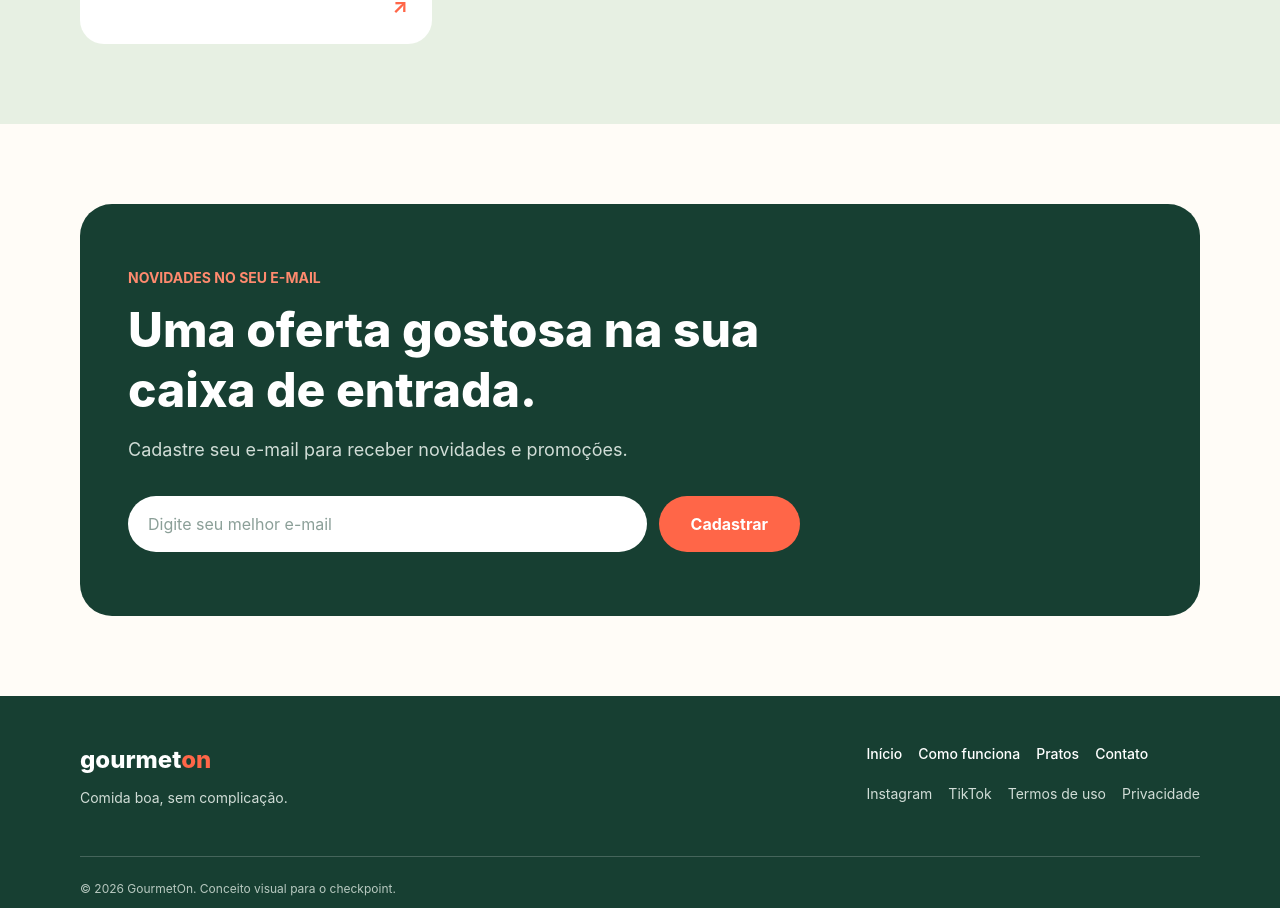
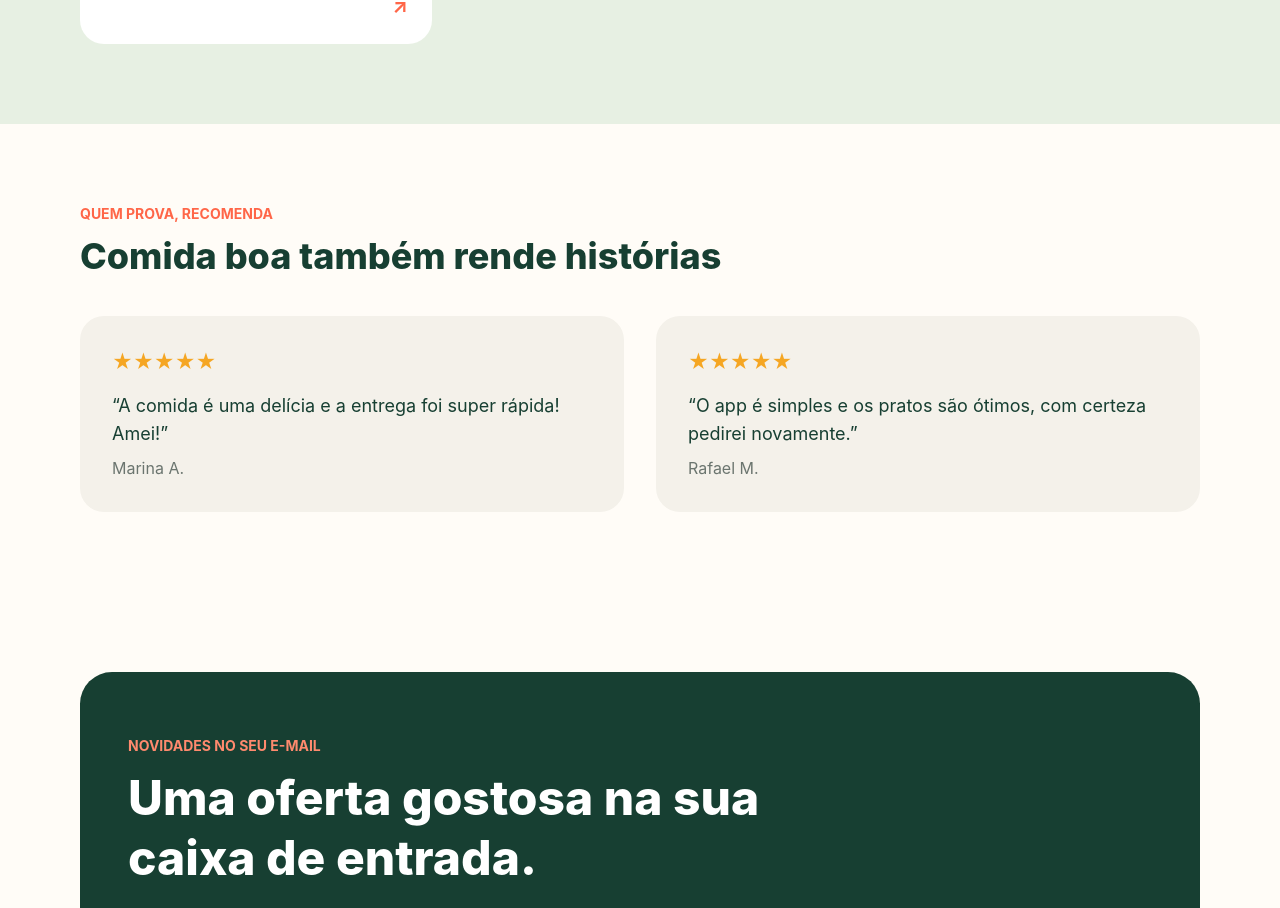
Before and after one commit to LuanSMF/GourmetOn, a React (Vite) app: page / in a window 1280 px wide. Shown: the part 1838-2746 px from the top of the page. Built offline with nearby package versions, Linux system fonts and the light colour scheme.

Commit message:
Style: adicionando avaliações

```diff
--- a/frontend/src/App.jsx
+++ b/frontend/src/App.jsx
@@ -349,6 +349,55 @@ function App() {
 
       </section>
 
+
+      <section
+        id="Avaliacoes"
+        className="bg-[#FFFCF7] px-6 md:px-16 lg:px-20 py-20">
+        <div className="max-w-7xl mx-auto">
+
+          <p className="text-[#FF6648] font-bold text-sm">
+            QUEM PROVA, RECOMENDA
+          </p>
+
+          <h2 className="text-3xl md:text-4xl font-extrabold text-[#173F32] mt-3">
+            Comida boa também rende histórias
+          </h2>
+
+          <div className="grid grid-cols-1 md:grid-cols-2 gap-8 mt-10">
+
+            <article className="bg-[#F4F1EA] rounded-3xl p-8">
+              <div className="text-[#F5A623] text-xl">
+                ★★★★★
+              </div>
+
+              <p className="text-lg text-[#173F32] mt-4">
+                “A comida é uma delícia e a entrega foi super rápida! Amei!”
+              </p>
+
+              <span className="block text-[#6B756F] mt-2">
+                Marina A.
+              </span>
+            </article>
+
+            <article className="bg-[#F4F1EA] rounded-3xl p-8">
+              <div className="text-[#F5A623] text-xl">
+                ★★★★★
+              </div>
+
+              <p className="text-lg text-[#173F32] mt-4">
+                “O app é simples e os pratos são ótimos, com certeza pedirei novamente.”
+              </p>
+
+              <span className="block text-[#6B756F] mt-2">
+                Rafael M.
+              </span>
+            </article>
+
+          </div>
+        </div>
+      </section>
+
+
       <section
         id="Contato"
         className="bg-[#FFFCF7] px-6 md:px-16 lg:px-20 py-20">
```
